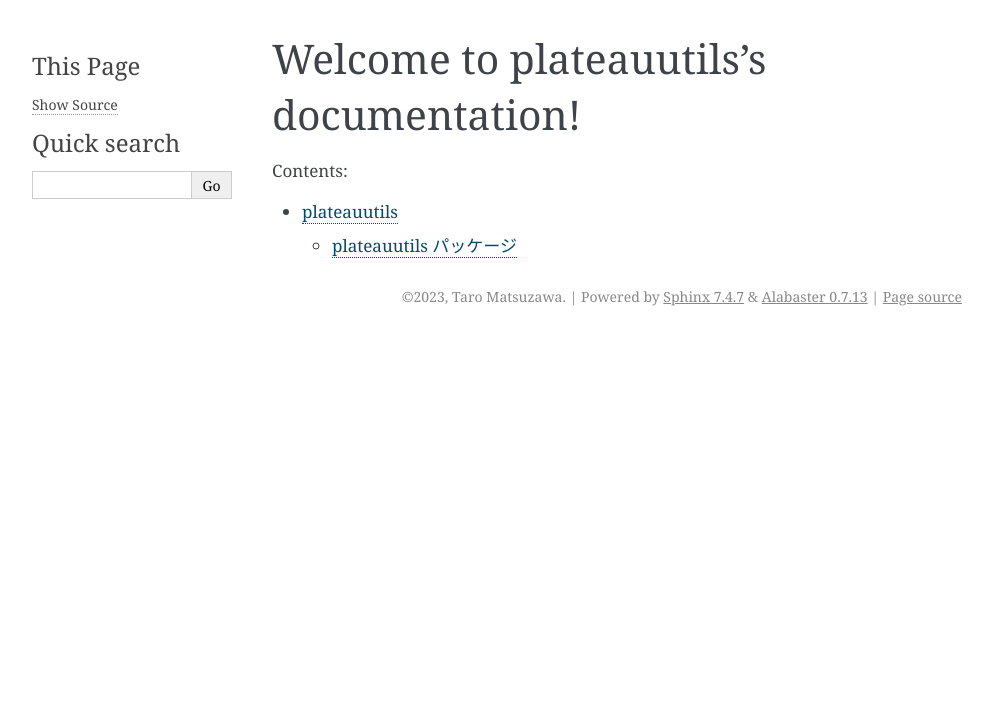
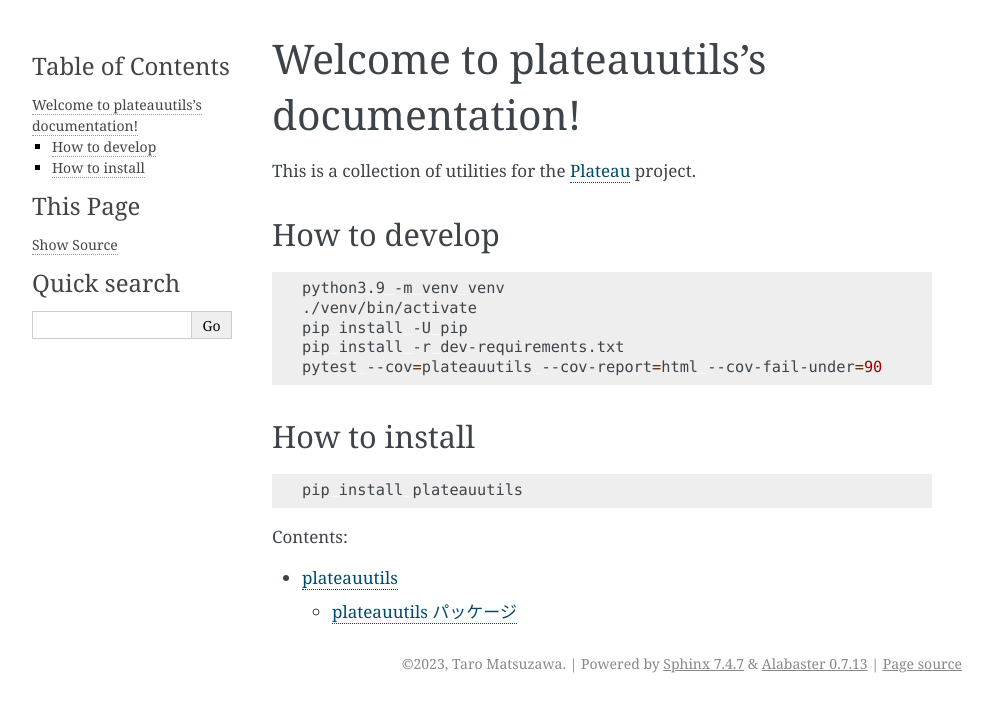
Before and after one commit to eukarya-inc/plateauutils, a Sphinx documentation site: the page built from doc/index.rst, in a window 1280 px wide. Shown: the top 712 px of the page, without its empty margins (148-1141 px from the left). Built offline with Sphinx 7.4.7, drawn with Linux system fonts in a browser that asks for light colours.

Commit message:
#15 improve readme and doc/index.rst

```diff
--- a/doc/index.rst
+++ b/doc/index.rst
@@ -6,6 +6,26 @@
 Welcome to plateauutils's documentation!
 ========================================
 
+This is a collection of utilities for the `Plateau <https://www.mlit.go.jp/plateau/>`_ project.
+
+How to develop
+--------------
+
+.. code:: bash
+
+    python3.9 -m venv venv
+    ./venv/bin/activate
+    pip install -U pip
+    pip install -r dev-requirements.txt
+    pytest --cov=plateauutils --cov-report=html --cov-fail-under=90
+
+How to install
+--------------
+
+.. code:: bash
+
+    pip install plateauutils
+
 .. toctree::
    :maxdepth: 2
    :caption: Contents:
```
Also changed, not shown: README.rst (+16 -1 lines).
